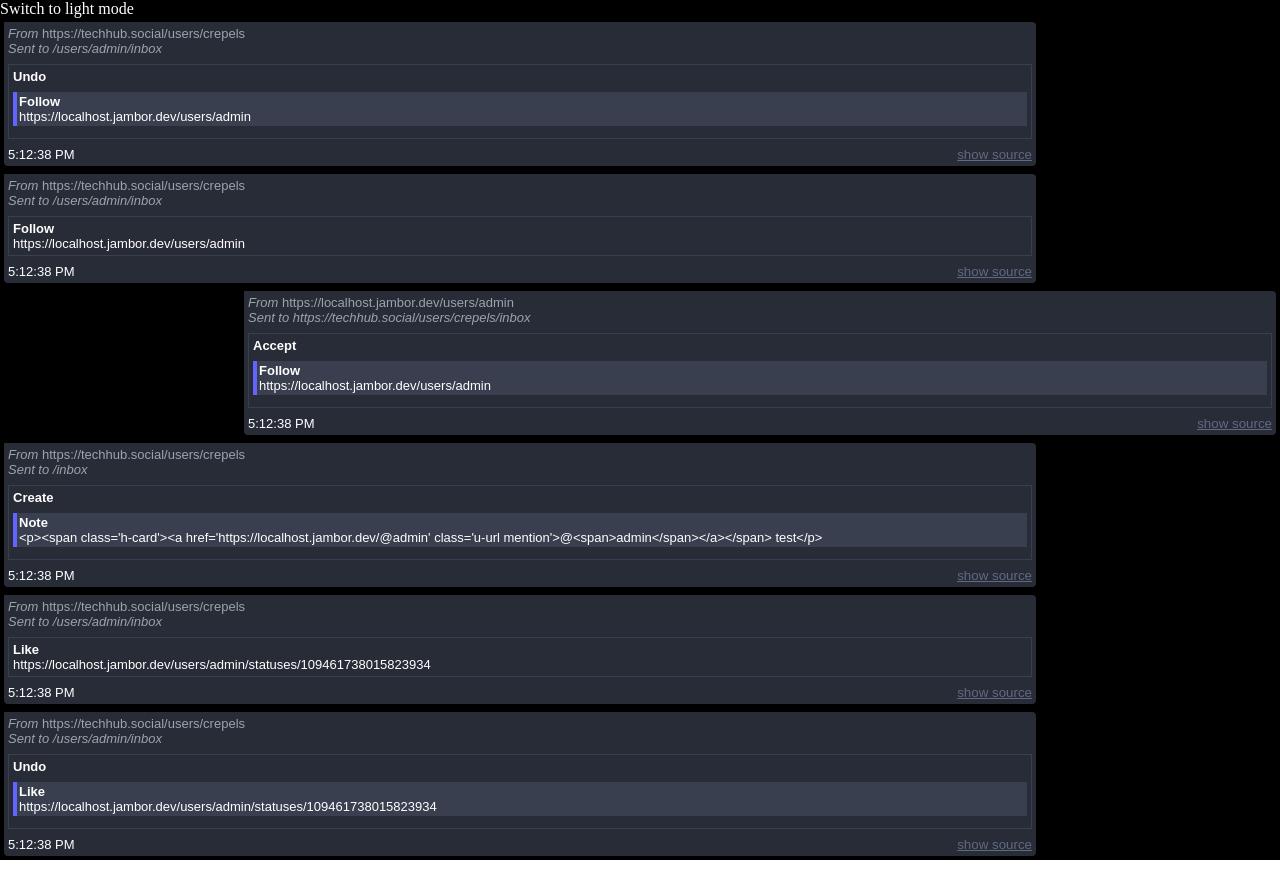
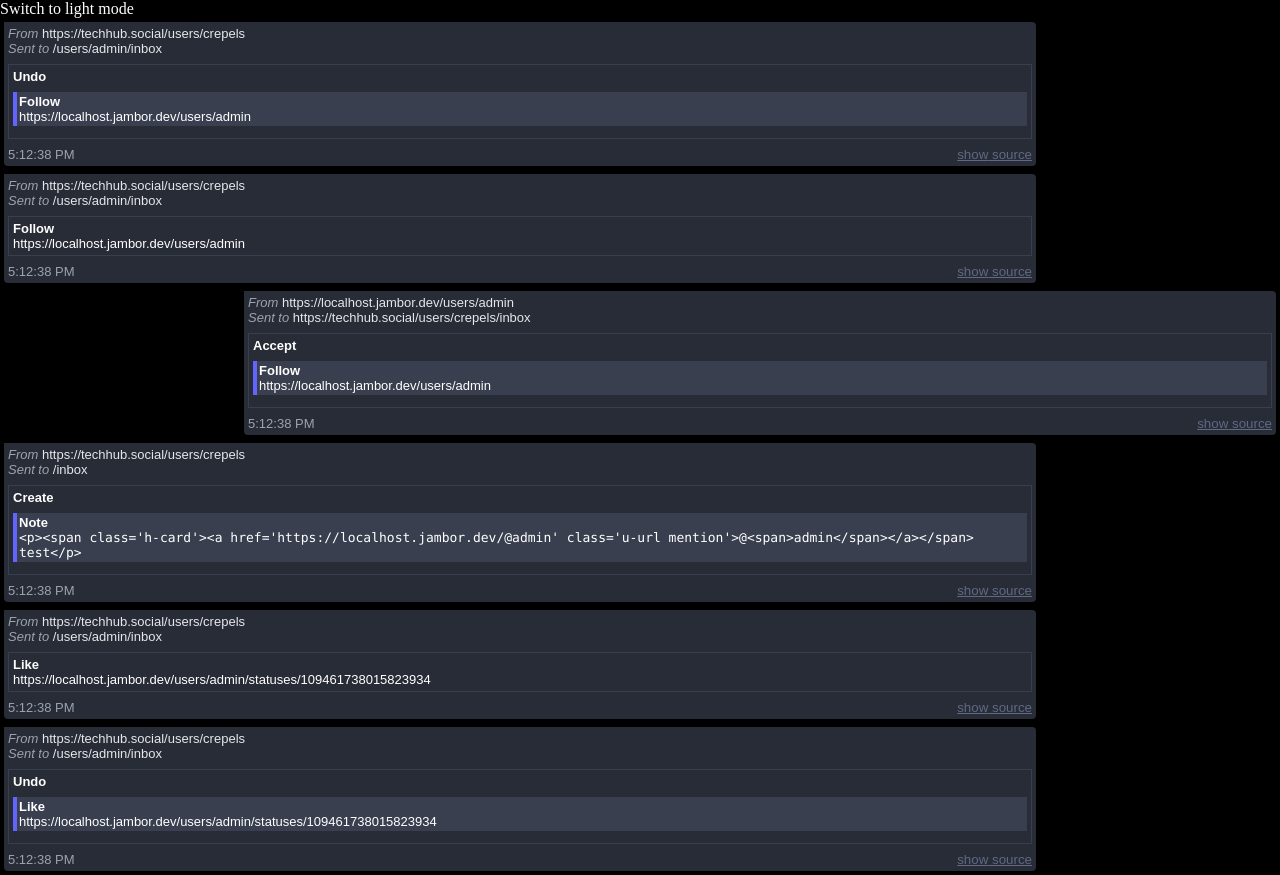
Before and after one commit to sgrj/activitypub-visualization, a React app: page / in a window 1280 px wide. Built offline with nearby package versions, Linux system fonts and the light colour scheme; the HTML template or start-up script is replaced by a standard one.

Commit message:
some style adjustments

```diff
--- a/src/activity-pub-visualization.tsx
+++ b/src/activity-pub-visualization.tsx
@@ -21,9 +21,9 @@ function ActivityDetails({ activity }: { activity: IActivity }) {
     switch (activity.type) {
       case 'Follow':
       case 'Like':
-        return <div className='object'>{activity.object}</div>;
+        return <div className='object overflow-auto'>{activity.object}</div>;
       case 'Note':
-        return <div className='object'>{activity.content}</div>;
+        return <div className='object font-mono overflow-auto'>{activity.content}</div>;
       default:
         return null;
     }
@@ -44,9 +44,9 @@ function Activity({ activity, nested = false }: { activity: IActivity; nested?:
 
   return (
     <div
-      className={`my-2 p-0.5 ${
+      className={`my-2 overflow-hidden ${
         nested
-          ? 'my-0 bg-light-dark-mastodon-light-gray dark:bg-dark-mastodon-light-gray border-0 border-l-4 border-l-mastodon-primary border-solid'
+          ? 'my-0 bg-light-dark-mastodon-light-gray dark:bg-dark-mastodon-light-gray border-0 border-l-4 border-l-mastodon-primary border-solid p-0.5'
           : 'border border-solid border-light-mastodon-light-gray dark:border-dark-mastodon-light-gray p-1'
       }`}
     >
@@ -68,15 +68,20 @@ function LogEvent({ event }: { event: ILogEvent }) {
       }`}
     >
       {event.data.actor && (
-        <div className='dark:text-gray-400'>
-          <span className='italic'>From</span>
-          <span> {event.data.actor}</span>
+        <div>
+          <span className='italic dark:text-gray-400 text-gray-600'>From</span>
+          <span className='dark:text-gray-200 text-gray-800'> {event.data.actor}</span>
         </div>
       )}
-      <div className='italic dark:text-gray-400'>Sent to {event.path}</div>
+      <div>
+        <span className='italic dark:text-gray-400 text-gray-600'>Sent to</span>
+        <span className='dark:text-gray-200 text-gray-800'> {event.path}</span>
+      </div>
       <Activity activity={event.data} />
       <div className='flex flex-row items-center justify-between'>
-        <div className='time'>{new Date(event.timestamp).toLocaleTimeString()}</div>
+        <div className='text-gray-600 dark:text-gray-400'>
+          {new Date(event.timestamp).toLocaleTimeString()}
+        </div>
         <button
           className='border-0 p-0 bg-inherit underline hover:no-underline text-dark-mastodon-gray cursor-pointer'
           onClick={() => setShowSource(!showSource)}
@@ -85,7 +90,7 @@ function LogEvent({ event }: { event: ILogEvent }) {
         </button>
       </div>
       {showSource && (
-        <pre className='font-mono overflow-auto bg-dark-mastodon-light-gray p-1'>
+        <pre className='font-mono overflow-auto dark:bg-dark-mastodon-light-gray bg-light-mastodon-light-gray p-1'>
           {JSON.stringify(event.data, null, 2)}
         </pre>
       )}
```
